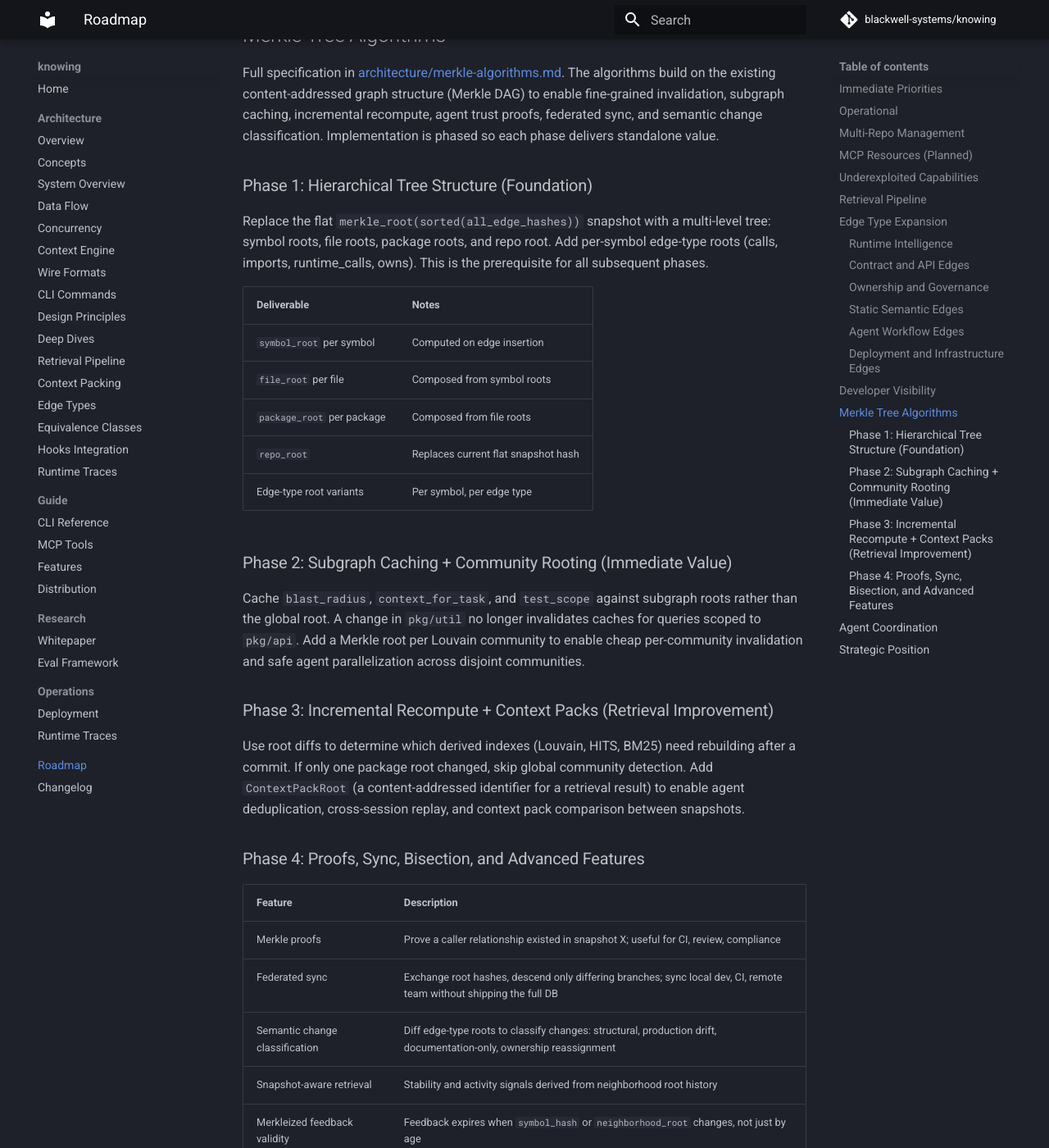
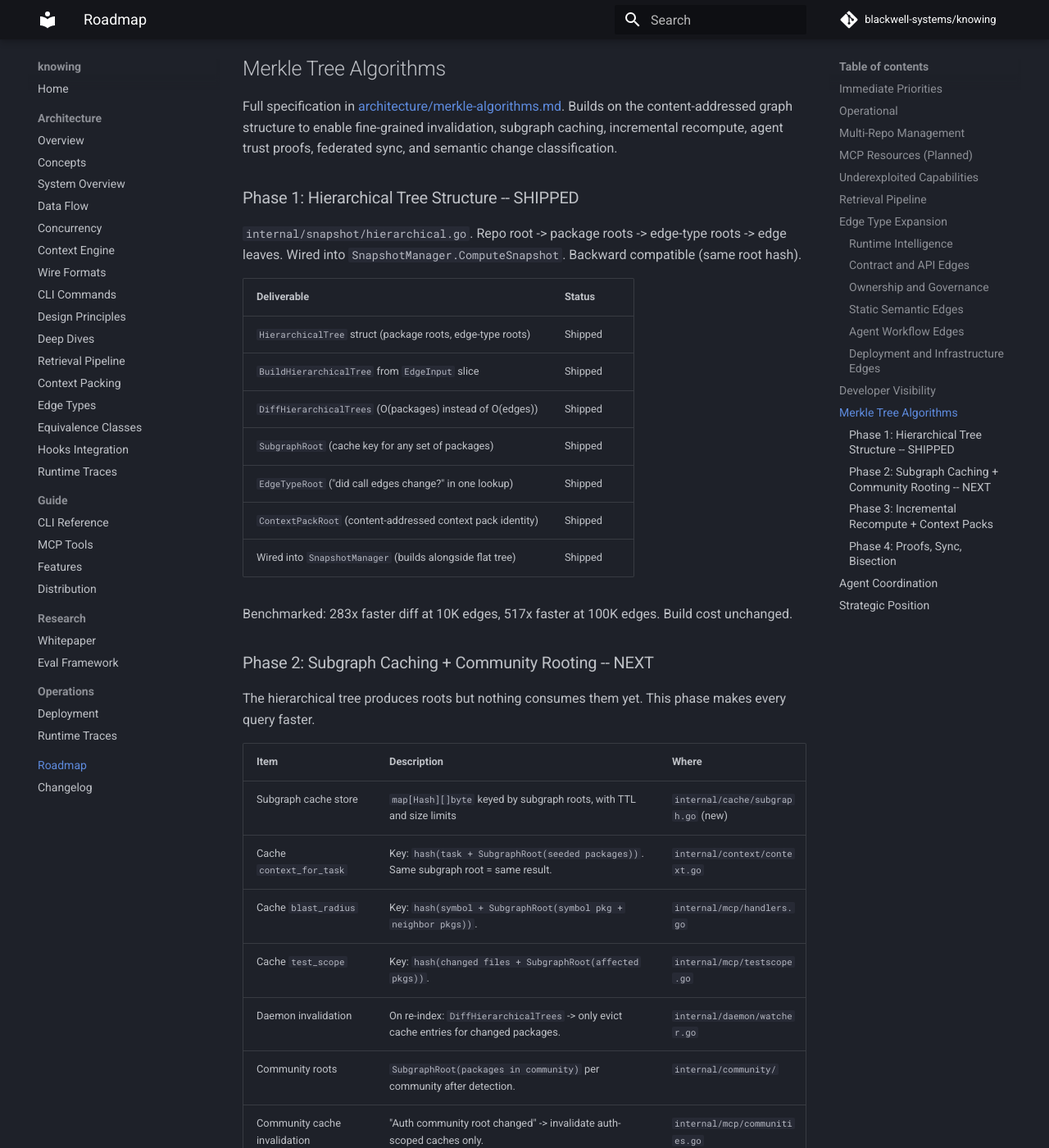
Before and after one commit to blackwell-systems/knowing, an MkDocs documentation site: the page built from docs/roadmap.md, in a window 1280 px wide and 1400 px high, scrolled down 8213 px. Shown: the whole window at 82% size. Built offline with MkDocs 1.6.1 and Material for MkDocs 9.7.7, drawn with Linux system fonts in a browser that asks for light colours; comment, search, counter and statistics services are not loaded; some of the changed text lies outside the part shown.

Commit message:
docs: update roadmap with shipped Merkle Phase 1 and Phase 2 plan
Phase 1 (hierarchical tree) marked shipped with benchmark results.
Phase 2 (subgraph caching) detailed with specific integration points
for context_for_task, blast_radius, test_scope, daemon invalidation,
community roots, and agent parallelization signals.
Subsumes old traversal cache item. Updates strategic position.

```diff
--- a/docs/roadmap.md
+++ b/docs/roadmap.md
@@ -10,7 +10,7 @@ What's shipped is in the [changelog](CHANGELOG.md). This document covers what's
 | 2 | **~~`knowing why <symbol>`~~** | **Shipped.** Explains why a symbol ranked where it did: seed channel/tier, RWR score, HITS authority/hub, blast radius, confidence, recency, distance, feedback weight, session boost, equivalence class matches. See [CLI reference](guide/cli.md#why). | Done |
 | 3 | **Session memory persistence** | SessionTracker is ephemeral (lost on session end), task memory is coarse (keyword-level, 7-day decay). Persist session working sets to SQLite so resumed sessions pick up where they left off and cross-session patterns compound. Extends `internal/context/session.go` with a `session_events` table. | Medium |
 | 4 | **~~Negative feedback~~** | **Already implemented.** `feedback` tool accepts `useful: false`, store computes useful/total ratio, ranking formula maps to [-0.15, +0.15] penalty/boost. Updated tool description to make negative feedback explicit. | Done |
-| 5 | **Traversal cache** | L1 in-memory LRU for hot paths. Repeat queries should be instant. | Medium |
+| 5 | **Subgraph cache (Phase 2)** | Cache context_for_task, blast_radius, test_scope against hierarchical Merkle subgraph roots. Invalidate only changed packages on re-index. Subsumes the previous "traversal cache" item. See Merkle Tree Algorithms section. | Medium |
 | 6 | **`knowing stats`** | Show session value: context calls, symbols served, symbols marked relevant, feedback rate. Lets users see the value accumulating. | Low |
 | 7 | **MCP resources** | Lightweight context that doesn't cost a tool call. Resources are read directly by the MCP host for agent orientation. See detailed list below. | Medium |
 | 8 | **~~v0.2.0 release~~** | **Shipped.** 25 extractors, retrieval pipeline, TOON, `knowing init`, multi-language LSP enrichment, `knowing why`, 84 equivalence classes, 23 MCP tools, ~60K LOC. | Done |
@@ -63,7 +63,7 @@ These exist in the codebase but aren't wired into retrieval or workflows yet:
 | Item | Status | Next step |
 |------|--------|-----------|
 | Community-aware retrieval | Communities computed, not used for scoping | Constrain RWR walk to seed communities (on roadmap) |
-| Leiden algorithm | Louvain can produce internally disconnected communities | Replace Louvain with Leiden when community-aware retrieval ships, since community quality directly affects retrieval accuracy. Leiden is a drop-in fix (same modularity objective, guarantees connected communities). |
+| ~~Modular community detection~~ | **Shipped.** `internal/community/` package with `Algorithm` interface and registry. Louvain (two resolution presets) + label propagation. MCP tool and export command accept `--algorithm` flag. Client-side viz has 6 grouping strategies. | Add Leiden when a Go implementation is available; it's a drop-in via the registry. |
 | Edge event log | Events recorded, nothing reads them | Temporal queries: "when did this dependency appear?" |
 | LSP enrichment (TS/Python/Java) | Shipped. TS: 98.9% upgrade rate. Python: 83% upgrade + 15K new edges. Java: working via jdtls with workspace readiness waiting. | Rust and C# enrichment available via rust-analyzer and OmniSharp when installed. |
 
@@ -172,40 +172,63 @@ Pipeline is shipped and measured (31.6% P@10, 55 fixtures, 23 experiments). See
 
 ## Merkle Tree Algorithms
 
-Full specification in [architecture/merkle-algorithms.md](architecture/merkle-algorithms.md). The algorithms build on the existing content-addressed graph structure (Merkle DAG) to enable fine-grained invalidation, subgraph caching, incremental recompute, agent trust proofs, federated sync, and semantic change classification. Implementation is phased so each phase delivers standalone value.
+Full specification in [architecture/merkle-algorithms.md](architecture/merkle-algorithms.md). Builds on the content-addressed graph structure to enable fine-grained invalidation, subgraph caching, incremental recompute, agent trust proofs, federated sync, and semantic change classification.
 
-### Phase 1: Hierarchical Tree Structure (Foundation)
+### Phase 1: Hierarchical Tree Structure -- SHIPPED
 
-Replace the flat `merkle_root(sorted(all_edge_hashes))` snapshot with a multi-level tree: symbol roots, file roots, package roots, and repo root. Add per-symbol edge-type roots (calls, imports, runtime_calls, owns). This is the prerequisite for all subsequent phases.
+`internal/snapshot/hierarchical.go`. Repo root -> package roots -> edge-type roots -> edge leaves. Wired into `SnapshotManager.ComputeSnapshot`. Backward compatible (same root hash).
 
-| Deliverable | Notes |
-|-------------|-------|
-| `symbol_root` per symbol | Computed on edge insertion |
-| `file_root` per file | Composed from symbol roots |
-| `package_root` per package | Composed from file roots |
-| `repo_root` | Replaces current flat snapshot hash |
-| Edge-type root variants | Per symbol, per edge type |
+| Deliverable | Status |
+|-------------|--------|
+| `HierarchicalTree` struct (package roots, edge-type roots) | Shipped |
+| `BuildHierarchicalTree` from `EdgeInput` slice | Shipped |
+| `DiffHierarchicalTrees` (O(packages) instead of O(edges)) | Shipped |
+| `SubgraphRoot` (cache key for any set of packages) | Shipped |
+| `EdgeTypeRoot` ("did call edges change?" in one lookup) | Shipped |
+| `ContextPackRoot` (content-addressed context pack identity) | Shipped |
+| Wired into `SnapshotManager` (builds alongside flat tree) | Shipped |
 
-### Phase 2: Subgraph Caching + Community Rooting (Immediate Value)
+Benchmarked: 283x faster diff at 10K edges, 517x faster at 100K edges. Build cost unchanged.
 
-Cache `blast_radius`, `context_for_task`, and `test_scope` against subgraph roots rather than the global root. A change in `pkg/util` no longer invalidates caches for queries scoped to `pkg/api`. Add a Merkle root per Louvain community to enable cheap per-community invalidation and safe agent parallelization across disjoint communities.
+### Phase 2: Subgraph Caching + Community Rooting -- NEXT
 
-### Phase 3: Incremental Recompute + Context Packs (Retrieval Improvement)
+The hierarchical tree produces roots but nothing consumes them yet. This phase makes every query faster.
 
-Use root diffs to determine which derived indexes (Louvain, HITS, BM25) need rebuilding after a commit. If only one package root changed, skip global community detection. Add `ContextPackRoot` (a content-addressed identifier for a retrieval result) to enable agent deduplication, cross-session replay, and context pack comparison between snapshots.
+| Item | Description | Where |
+|------|-------------|-------|
+| Subgraph cache store | `map[Hash][]byte` keyed by subgraph roots, with TTL and size limits | `internal/cache/subgraph.go` (new) |
+| Cache `context_for_task` | Key: `hash(task + SubgraphRoot(seeded packages))`. Same subgraph root = same result. | `internal/context/context.go` |
+| Cache `blast_radius` | Key: `hash(symbol + SubgraphRoot(symbol pkg + neighbor pkgs))`. | `internal/mcp/handlers.go` |
+| Cache `test_scope` | Key: `hash(changed files + SubgraphRoot(affected pkgs))`. | `internal/mcp/testscope.go` |
+| Daemon invalidation | On re-index: `DiffHierarchicalTrees` -> only evict cache entries for changed packages. | `internal/daemon/watcher.go` |
+| Community roots | `SubgraphRoot(packages in community)` per community after detection. | `internal/community/` |
+| Community cache invalidation | "Auth community root changed" -> invalidate auth-scoped caches only. | `internal/mcp/communities.go` |
+| Agent parallelization signal | Disjoint community roots = safe to parallelize. Surface via MCP. | `internal/mcp/handlers.go` |
 
-### Phase 4: Proofs, Sync, Bisection, and Advanced Features
+### Phase 3: Incremental Recompute + Context Packs
+
+Use root diffs to scope downstream recomputation.
+
+| Item | Description |
+|------|-------------|
+| Incremental Louvain | If only one package root changed, recompute community membership locally instead of global re-detection |
+| Incremental HITS/BM25 | Only rebuild text indexes for changed packages |
+| Context pack deduplication | Agents reference prior `ContextPackRoot` instead of resending content; GCF chunk-level deduplication |
+| Context pack comparison | "What changed in the context this agent would see?" between two snapshots |
+| Semantic change classification | Diff edge-type roots to classify: only calls changed (behavioral), only imports (structural), runtime drift (runtime roots changed, static unchanged) |
+
+### Phase 4: Proofs, Sync, Bisection
 
 | Feature | Description |
 |---------|-------------|
-| Merkle proofs | Prove a caller relationship existed in snapshot X; useful for CI, review, compliance |
-| Federated sync | Exchange root hashes, descend only differing branches; sync local dev, CI, remote team without shipping the full DB |
-| Semantic change classification | Diff edge-type roots to classify changes: structural, production drift, documentation-only, ownership reassignment |
-| Snapshot-aware retrieval | Stability and activity signals derived from neighborhood root history |
-| Merkleized feedback validity | Feedback expires when `symbol_hash` or `neighborhood_root` changes, not just by age |
-| Merkle-based bisection | Binary search on snapshot chain to find when a subgraph property first changed |
-| Proof of absence | Prove an edge does NOT exist; for security audits and agent confidence |
-| Lazy materialization | Load only visited subtrees; enables 100K-symbol repos without proportional memory cost |
+| Merkle proofs | Prove a caller relationship existed in snapshot X; for CI, review, compliance |
+| Federated sync | Exchange root hashes, descend only differing branches; sync without shipping the full DB |
+| Snapshot-aware retrieval | Prefer symbols with stable neighborhood roots; boost recently changed subgraphs |
+| Merkleized feedback validity | Feedback expires when `neighborhood_root` changes, not just by age |
+| Merkle-based bisection | Binary search on snapshot chain to find when a subgraph property first diverged |
+| Proof of absence | Prove an edge does NOT exist with a compact proof path; security audits, agent confidence |
+| Lazy materialization | Load only visited subtrees; 100K-symbol repos without proportional memory cost |
+| File-level roots | Add file roots between package and edge-type for finer single-file invalidation |
 
 ## Agent Coordination
 
@@ -221,4 +244,6 @@ knowing is an intelligence versioning system. Git versions files; knowing versio
 
 The retrieval pipeline uses equivalence classes (not embeddings) as the primary concept-matching mechanism. This is local, deterministic, inspectable, and compounds with use. See [retrieval-pipeline.md](architecture/retrieval-pipeline.md) for the design rationale.
 
-**What's shipped (v0.2.0):** ~60K LOC Go, 25 extractor types (12 languages + 13 infrastructure/cloud formats), 23 MCP tools, 5 wire formats (GCF/TOON/JSON/XML/markdown), 55 eval fixtures, 84 equivalence classes, multi-language LSP enrichment (Go, TS, Python, Java, Rust, C#), `knowing init` one-command setup, `knowing why` retrieval explainability.
+The hierarchical Merkle tree (shipped) structures snapshots by semantic boundaries (package, edge type) instead of flat edge hashes. This enables 283-517x faster diffs, O(1) subgraph root lookups for cache keys, and scoped invalidation. Phase 2 (subgraph caching) will make most queries near-instant for unchanged subgraphs. No competitor uses content-addressed hierarchical graph Merkle trees.
+
+**What's shipped (v0.2.0+):** ~60K LOC Go, 25 extractor types (12 languages + 13 infrastructure/cloud formats), 23 MCP tools, 5 wire formats (GCF/TOON/JSON/XML/markdown), 55 eval fixtures, 84 equivalence classes, multi-language LSP enrichment (Go, TS, Python, Java, Rust, C#), `knowing init` one-command setup, `knowing why` retrieval explainability, hierarchical Merkle tree with package/edge-type subtrees, modular community detection (Louvain + label propagation registry), React viz with 6 grouping strategies.
```
